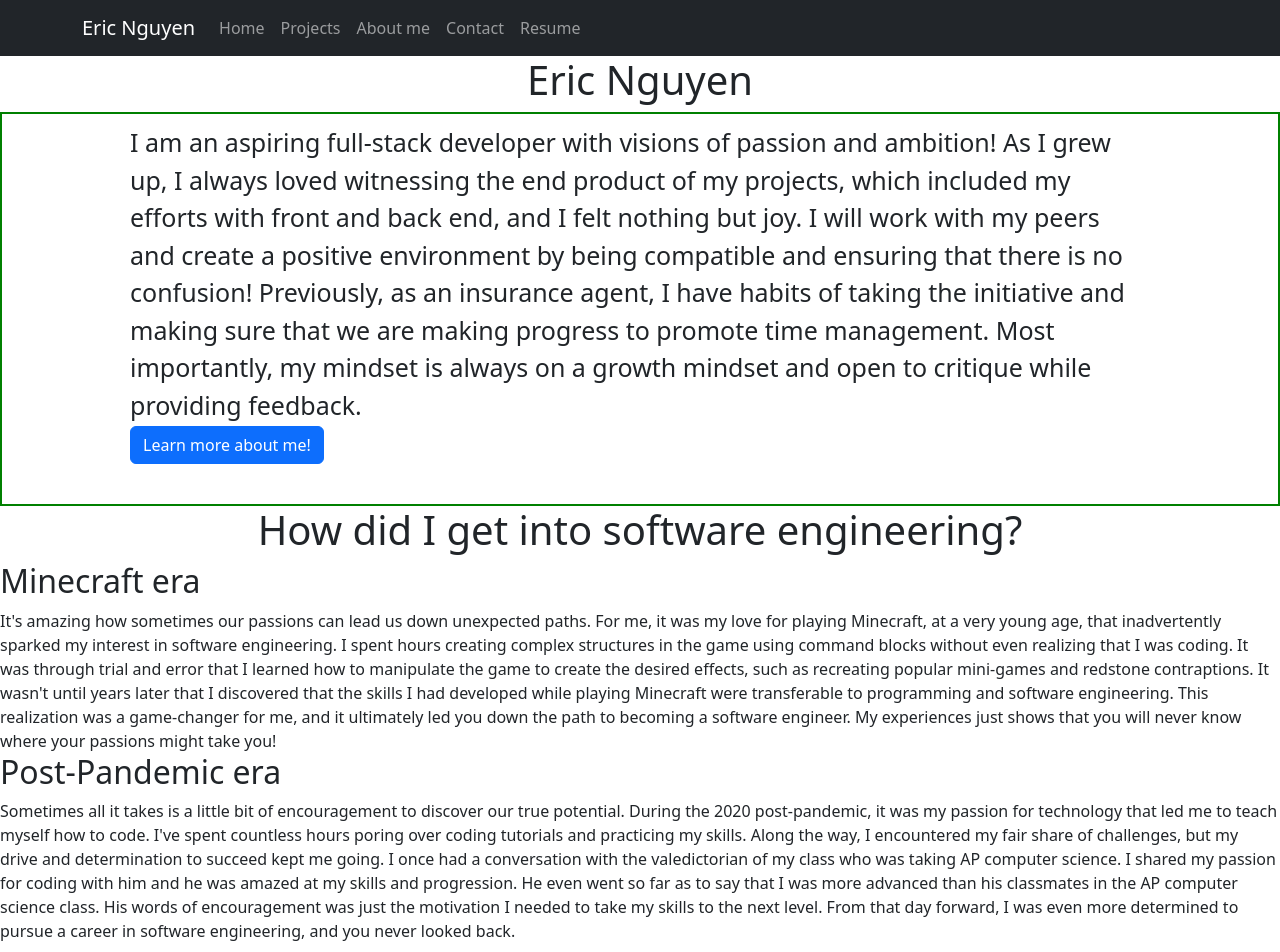
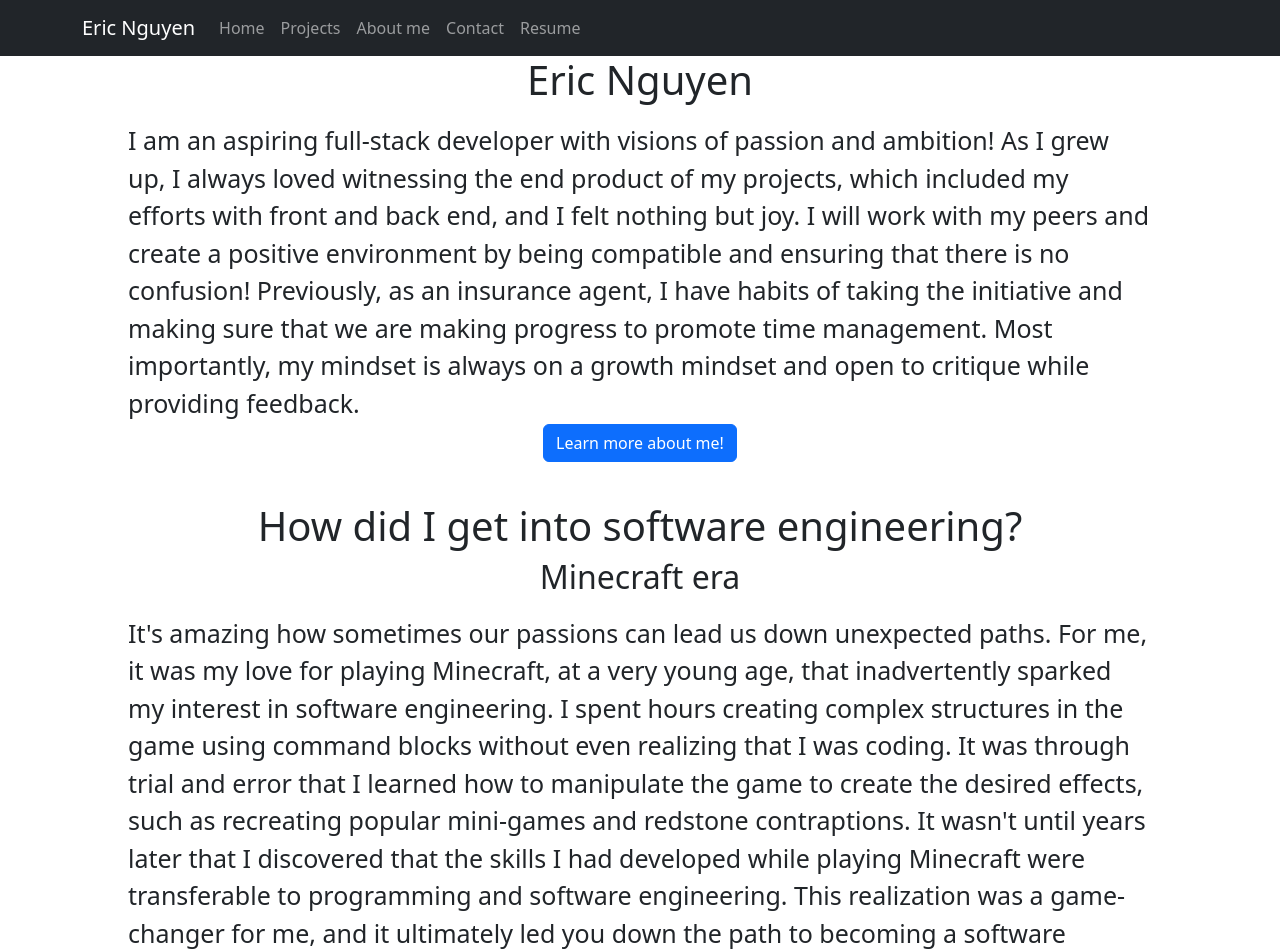
Before and after one commit to ericcnguyen04/Post-Portfolio, a React (Create React App) app: page / in a window 1280 px wide. Shown: the top 952 px of the page. Built offline with nearby package versions, Linux system fonts and the light colour scheme.

Commit message:
about me page neated

```diff
--- a/src/App.css
+++ b/src/App.css
@@ -8,7 +8,7 @@ body {
 }
 
 .brand {
-  border: solid green 2px;
+  /* border: solid green 2px; */
   padding: 10px 10vw 5vh 10vw;
   font-size: 25px
 }
--- a/src/components/pages/About.jsx
+++ b/src/components/pages/About.jsx
@@ -3,16 +3,16 @@
 export default function About() {
     return(
 
-        <div>
+    <div>
+        <center>
             <video src='public/video.mp4' width="750" height="500" controls>
             </video>
+        </center>
 
-            <div>
+            <div className="brand">
             {/* my swim era */}
             During my time as captain of my high school swim team, I learned a lot about what it takes to be a strong and effective leader. I was responsible for motivating my team, setting goals, and making decisions that would ultimately impact our performance. This required me to be a good communicator and a good listener, able to understand the needs and concerns of my team members while also keeping our larger goals in mind. I learned how to be adaptable and flexible, to think on my feet and respond quickly to changing situations. Most importantly, I learned that leadership is about more than just giving orders - it's about building relationships, fostering trust, and creating a sense of unity and purpose within a team. These skills have stayed with me throughout my life, and I know they will continue to serve me well as I pursue my goals and dreams.
             </div>
-            {/*  */}
-ß
-        </div>
+    </div>
     )
 }
--- a/src/components/pages/Home.jsx
+++ b/src/components/pages/Home.jsx
@@ -20,10 +20,10 @@ export default function Home() {
 
                 {/* redirect stating 'learn more about me */}
                 <div>
-                    <a href="/about"></a>
+                    <center>
                     <Button variant="primary" onClick={() => navigate('/about')}>
                         Learn more about me!</Button>{' '}
-
+                    </center>
                 </div>
             </div>
 
@@ -34,12 +34,12 @@ export default function Home() {
                 </center>
             </div>
             {/* minecraft era */}
-            <h2>Minecraft era</h2>
-            <div>
+            <center><h2>Minecraft era</h2></center>
+            <div className="brand">
             It's amazing how sometimes our passions can lead us down unexpected paths. For me, it was my love for playing Minecraft, at a very young age, that inadvertently sparked my interest in software engineering. I spent hours creating complex structures in the game using command blocks without even realizing that I was coding. It was through trial and error that I learned how to manipulate the game to create the desired effects, such as recreating popular mini-games and redstone contraptions. It wasn't until years later that I discovered that the skills I had developed while playing Minecraft were transferable to programming and software engineering. This realization was a game-changer for me, and it ultimately led you down the path to becoming a software engineer. My experiences just shows that you will never know where your passions might take you!
             </div>
-            <h2>Post-Pandemic era</h2>
-            <div>
+            <center><h2>Post-Pandemic era</h2></center>
+            <div className='brand'>
             Sometimes all it takes is a little bit of encouragement to discover our true potential. During the 2020 post-pandemic, it was my passion for technology that led me to teach myself how to code. I've spent countless hours poring over coding tutorials and practicing my skills. Along the way, I encountered my fair share of challenges, but my drive and determination to succeed kept me going. I once had a conversation with the valedictorian of my class who was taking AP computer science. I shared my passion for coding with him and he was amazed at my skills and progression. He even went so far as to say that I was more advanced than his classmates in the AP computer science class. His words of encouragement was just the motivation I needed to take my skills to the next level. From that day forward, I was even more determined to pursue a career in software engineering, and you never looked back.
             </div>
             {/* post pandemic era */}
```
